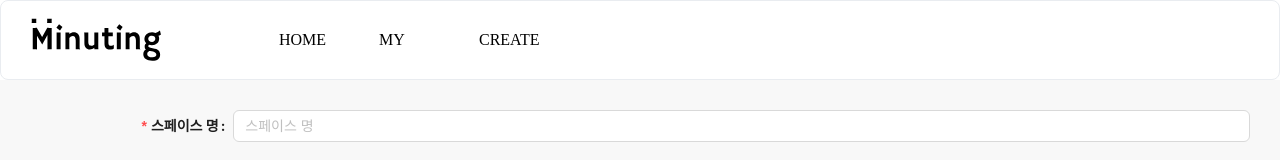
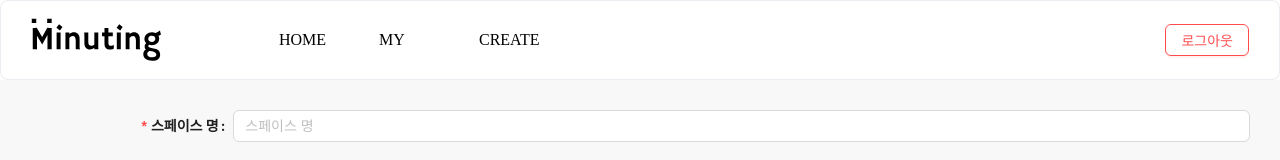
Before and after one commit to yyounghoon/minuting, a React (Vite) app: page /space/create in a window 1280 px wide. Shown: the top 160 px of the page. Built offline with nearby package versions, Linux system fonts and the light colour scheme; no server answers.

Commit message:
로그아웃 버튼 추가

```diff
--- a/src/@shared/components/Navigation.tsx
+++ b/src/@shared/components/Navigation.tsx
@@ -1,5 +1,6 @@
 import { css } from '@emotion/react';
 import { useNavigate } from 'react-router-dom';
+import { Button } from 'antd';
 
 type NavItemProps = {
   title: string;
@@ -16,12 +17,30 @@ function NavItem({ title, path }: NavItemProps) {
 }
 
 function NavList() {
+  const navigate = useNavigate();
+
+  const onLogout = () => {
+    localStorage.clear();
+    navigate('/login')
+  };
+
   return (
-    <ul css={NavListStyles}>
-      <NavItem title="HOME" path={'/dashboard'} />
-      <NavItem title="MY" path={'/myPage'} />
-      <NavItem title="CREATE" path={'/space/create'} />
-    </ul>
+    <div
+      css={css`
+        display: flex;
+        justify-content: space-between;
+        align-items: center;
+      `}
+    >
+      <ul css={NavListStyles}>
+        <NavItem title="HOME" path={'/dashboard'} />
+        <NavItem title="MY" path={'/myPage'} />
+        <NavItem title="CREATE" path={'/space/create'} />
+      </ul>
+      <Button danger onClick={onLogout}>
+        로그아웃
+      </Button>
+    </div>
   );
 }
 
```
